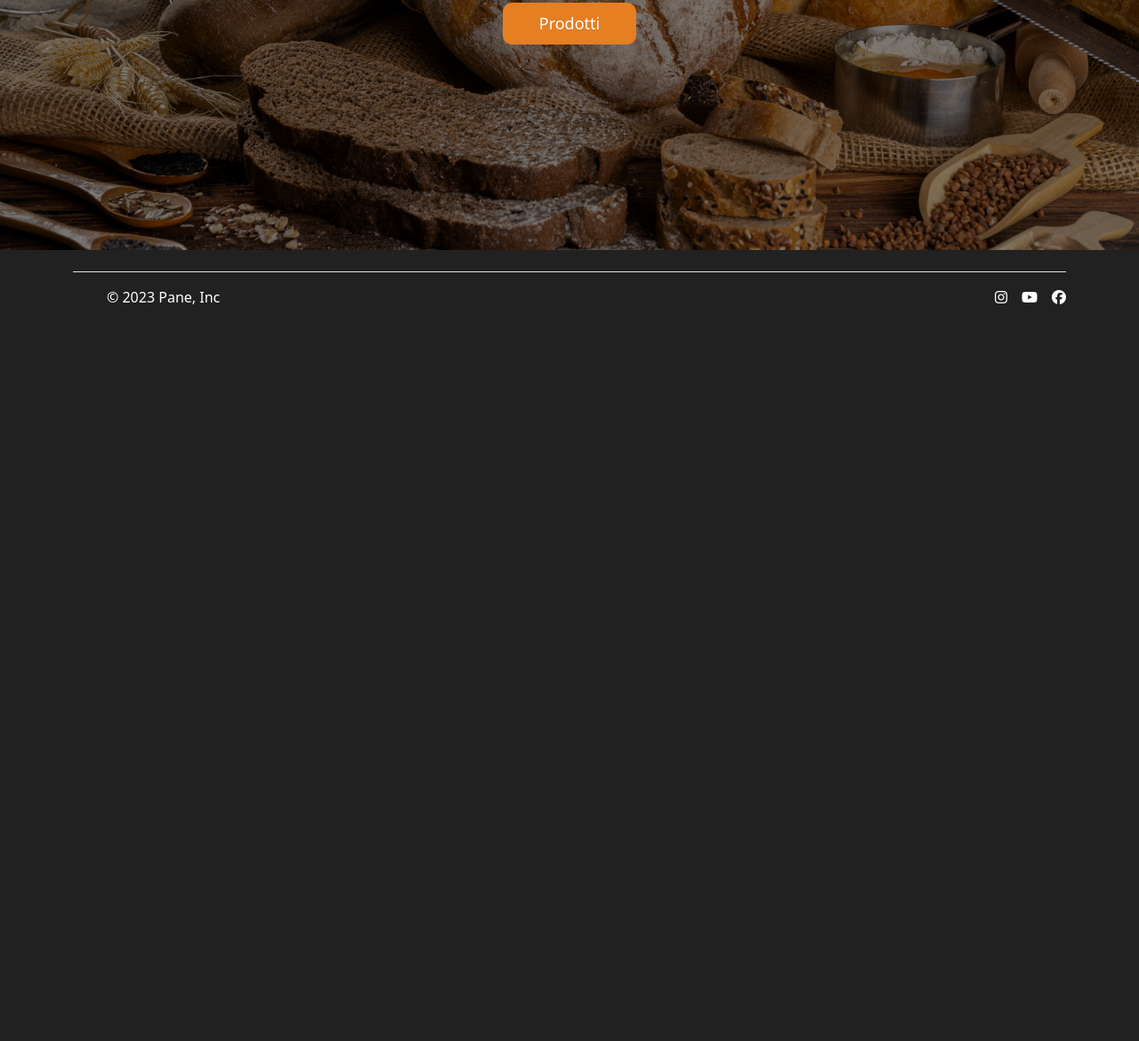
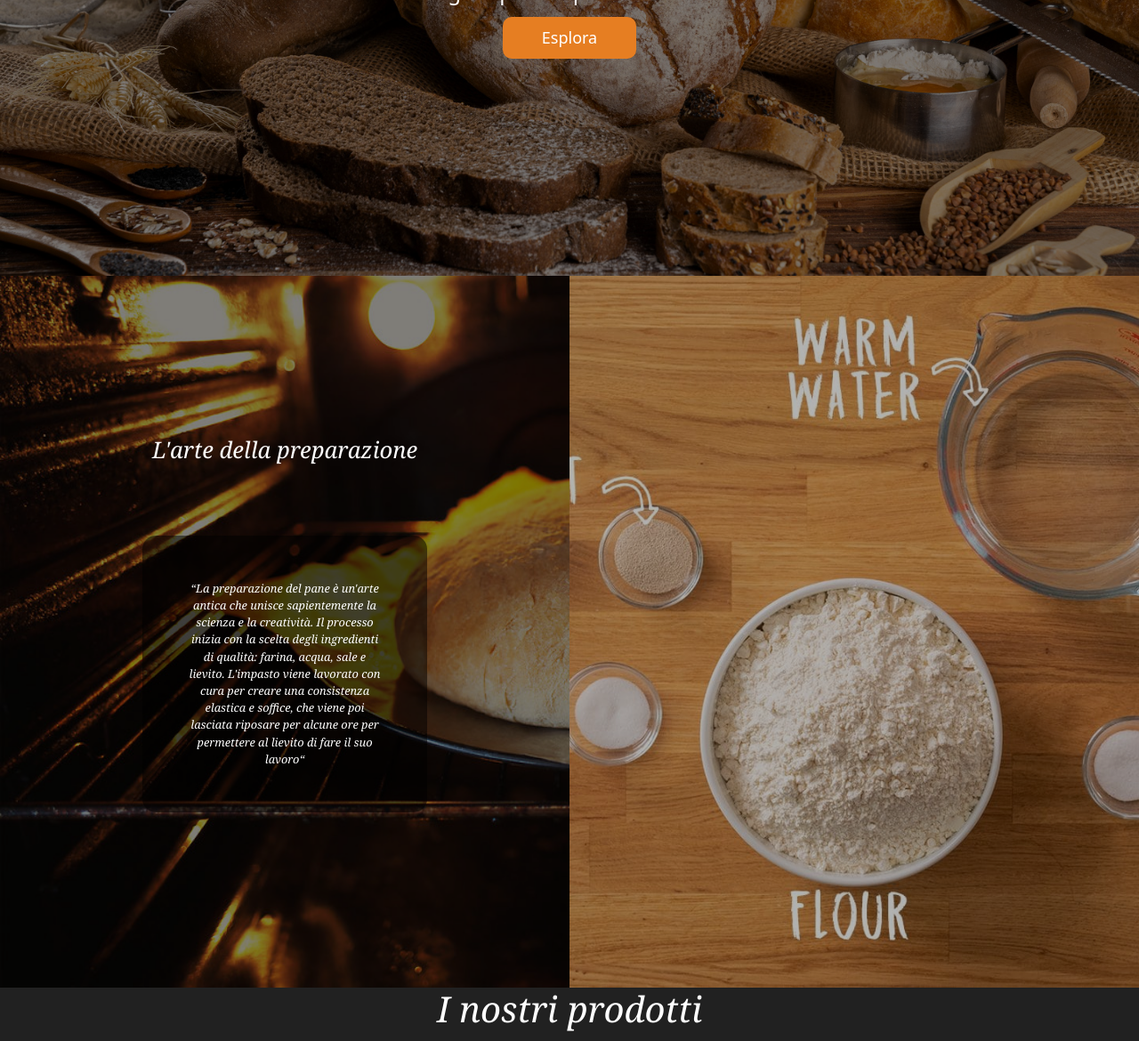
Before and after one commit to connectify-it/demo1.connectify.it, a plain HTML site: page index.html in a window 1280 px wide. Shown: the part 490-1660 px from the top of the page at 89% size. Before the commit the page ends 852 px from the top, so only its background shows below. Drawn offline with nearby package versions, Linux system fonts and the light colour scheme.

Commit message:
added pagina preparazione

```diff
--- a/index.html
+++ b/index.html
@@ -29,9 +29,9 @@
             <div class="collapse navbar-collapse" id="navbarNav">
                <ul class="snip1226 navbar-nav">
                   <li class="current"><a href="#" data-hover="Home">Home</a></li>
-                  <li><a href="#" data-hover="Products">Products</a></li>
+                  <li><a href="#preparation1Parallax" data-hover="Esplora">Esplora</a></li>
+                  <li><a href="#productsContainer" data-hover="Prodotti">Prodotti</a></li>
                   <li><a href="#" data-hover="Services">Services</a></li>
-                  <li><a href="#" data-hover="About Us">About Us</a></li>
                   <li><a href="#" data-hover="Blog">Blog</a></li>
                   <li><a href="#" data-hover="Contact">Contact</a></li>
                </ul>
@@ -40,11 +40,35 @@
       </nav>
    </header>
    <main>
-      <div class="parallax">
+      <div class="parallax" id="homeParallax">
          <div id="titleContainer">
             <h1>Pane Inc.</h1>
             <h4>Il miglior pane a portata di mano</h4>
-            <a href="#">Prodotti</a>
+            <a href="#preparation1Parallax">Esplora</a>
+         </div>
+      </div>
+      <div class="parallax" id="preparation1Parallax">
+         <div id="titleContainerPreparation">
+            <div id="descrizionePreparation" class="doubleContainerPreparation">
+               <h1>L'arte della preparazione</h1>
+               <br>
+               <br>
+               <br>
+               <p>“La preparazione del pane è un'arte antica che unisce sapientemente la scienza e la
+                  creatività. Il
+                  processo inizia con la scelta degli ingredienti di qualità: farina, acqua, sale e lievito. L'impasto
+                  viene lavorato con cura per creare una consistenza elastica e soffice, che viene poi lasciata riposare
+                  per alcune ore per permettere al lievito di fare il suo lavoro“
+               </p>
+            </div>
+            <div class="doubleContainerPreparation">
+               <img id="imagePreparation" src="./img/breadPreparation2.jpg" alt="bread preparation 2">
+            </div>
+         </div>
+      </div>
+      <div class="parallax">
+         <div id="productsContainer">
+            <h1>I nostri prodotti</h1>
          </div>
       </div>
    </main>
--- a/style/style.css
+++ b/style/style.css
@@ -7,20 +7,19 @@ html {
 
 /* #region main */
 
-main {
-   height: 87%;
-}
-
 .parallax {
-   background-image: url("../img/home.jpg");
-
    min-height: 500px;
-   height: 100%;
-
+   height: 100vh;
    background-attachment: fixed;
    background-position: center;
    background-repeat: no-repeat;
    background-size: cover;
+}
+
+/* #region home */
+#homeParallax {
+   background-image: url("../img/home.jpg");
+   height: calc(100vh - 77px);
 }
 
 #titleContainer {
@@ -31,7 +30,6 @@ main {
    flex-direction: column;
    justify-content: center;
    align-items: center;
-
    background-color: rgba(0, 0, 0, 0.5);
 }
 
@@ -60,6 +58,72 @@ main {
    transition: 0.15s linear;
    background-color: #e67d2283;
 }
+/* #endregion home */
+
+/* #region preparation */
+#preparation1Parallax {
+   background-image: url("../img/breadPreparation1.jpg");
+}
+
+.doubleContainerPreparation {
+   height: 100vh;
+   width: 50vw;
+}
+
+#titleContainerPreparation {
+   display: flex;
+}
+
+#imagePreparation {
+   width: 100%;
+   height: 100%;
+   object-fit: cover;
+   filter: brightness(0.7);
+}
+
+#descrizionePreparation {
+   display: flex;
+   margin: 0;
+   display: flex;
+   flex-direction: column;
+   justify-content: center;
+   align-items: center;
+   color: white;
+   background-color: rgba(0, 0, 0, 0.5);
+}
+
+#descrizionePreparation p {
+   background-color: rgba(0, 0, 0, 0.5);
+   width: 25vw;
+   padding: 50px;
+   border-radius: 15px;
+   font-size: 1vw;
+}
+
+#descrizionePreparation h1 {
+   font-size: 2vw;
+}
+
+#descrizionePreparation h1,
+#descrizionePreparation p {
+   text-align: center;
+   font-style: italic;
+   font-family: Cambria, Cochin, Georgia, Times, "Times New Roman", serif;
+}
+
+/* #endregion preparation */
+
+/* #region prodotti */
+
+#productsContainer {
+   color: white;
+   font-size: 2vw;
+   text-align: center;
+   font-style: italic;
+   font-family: Cambria, Cochin, Georgia, Times, "Times New Roman", serif;
+}
+
+/* #endregion prodotti */
 
 /* #endregion */
 
@@ -123,6 +187,10 @@ body {
    background-color: #212121;
 }
 
+header {
+   height: 77px;
+}
+
 /* #endregion */
 
 i {
```
Also changed, not shown: img/breadPreparation1.jpg (added), img/breadPreparation2.jpg (added).
